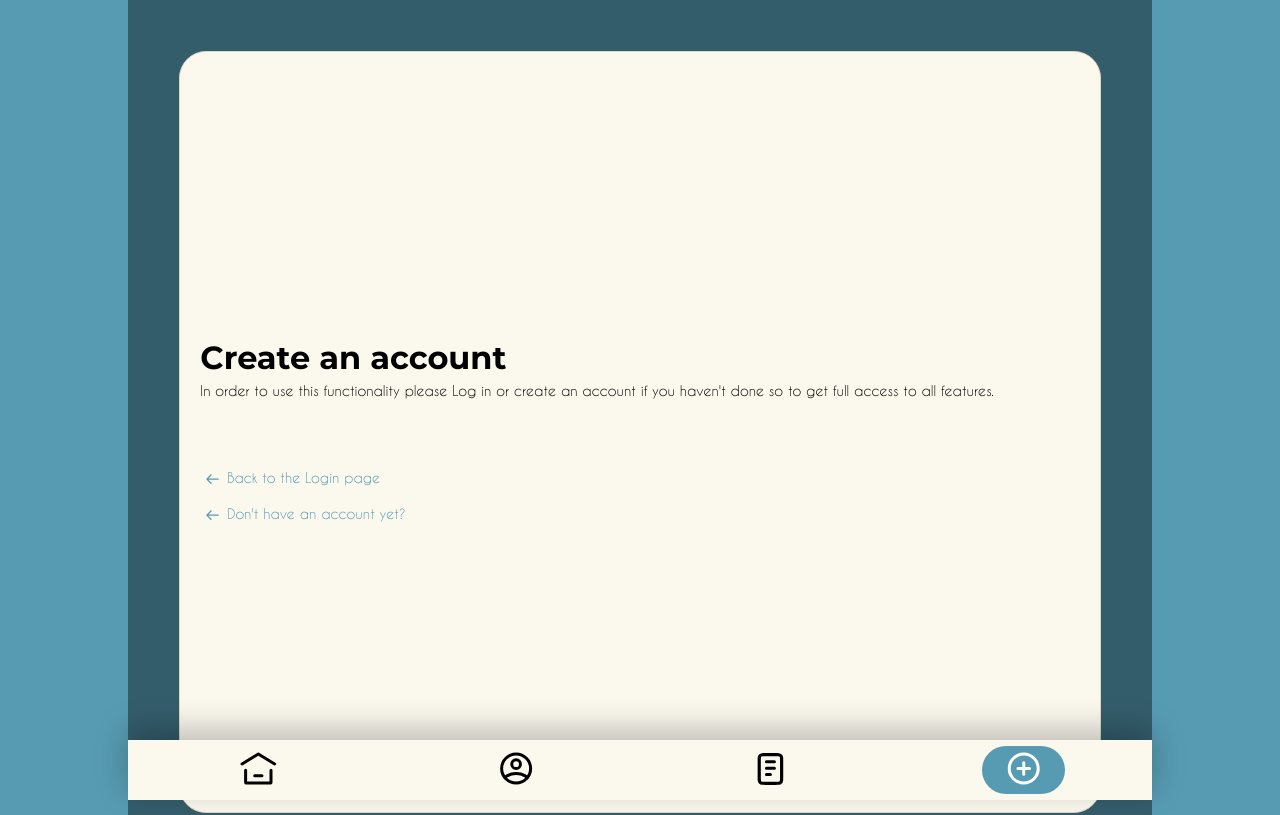
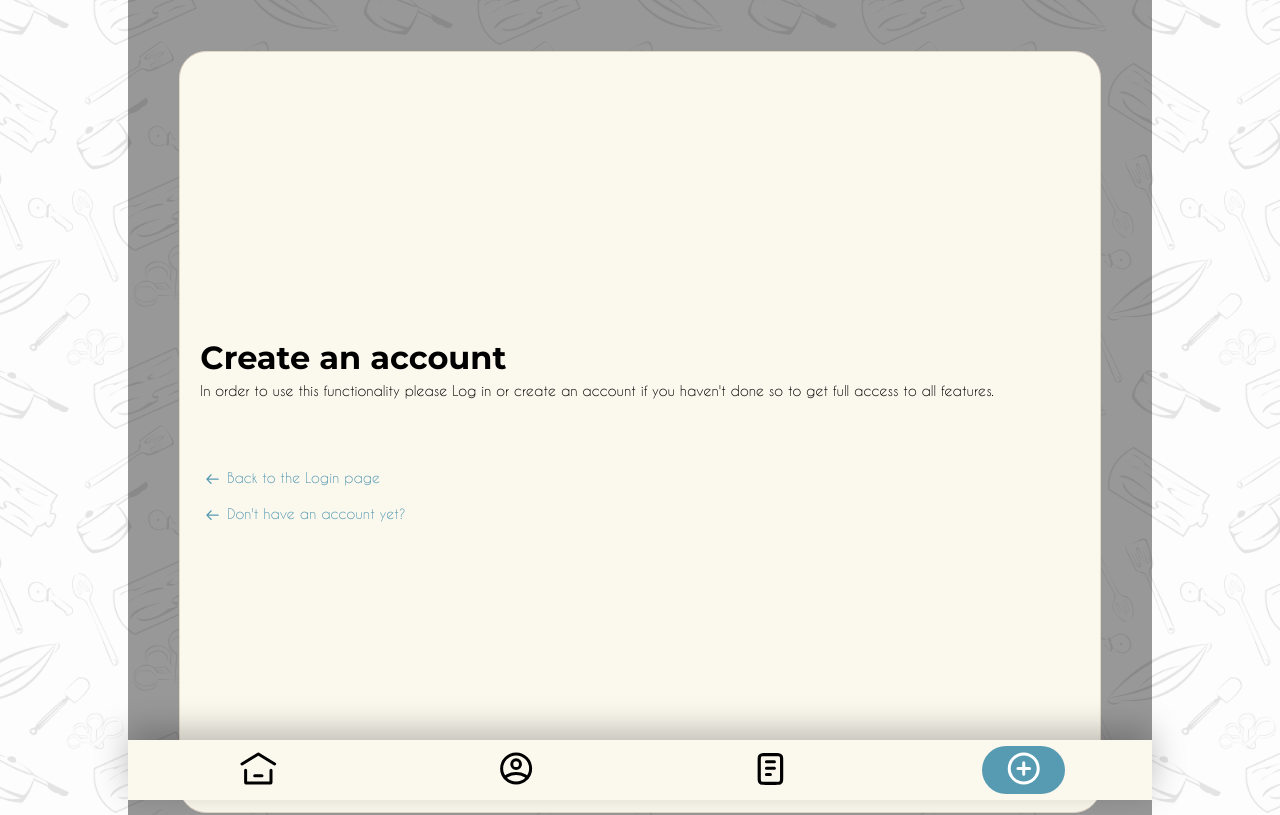
Before and after one commit to zhva/PocketRecipes, a React (Create React App) app: page /create-recipe in a window 1280 px wide. Shown: the top 815 px of the page. Built offline with nearby package versions, Linux system fonts and the light colour scheme; no server answers; the HTML template or start-up script is replaced by a standard one.

Commit message:
background experiment

```diff
--- a/src/App.scss
+++ b/src/App.scss
@@ -33,6 +33,7 @@
   max-width: $page-max-width;
   min-width: $page-min-width;
   margin: 0 auto;
+  z-index: 5;
 }
 
 /*TODO later this will be removed*/
@@ -40,10 +41,13 @@ body {
   margin: 0;
   width: 100%;
   height: 100vh;
-  background-color: hsl(195, 37, 52, 100%);
-  background-repeat:  no-repeat;
-  background-size: cover;
+  // background-color: hsl(195, 37, 52, 100%);
+  background-image: url('./images/BG_utensils.png');
+  background-repeat:  repeat;
+  background-size: 30%;
+  position: relative;
 }
+
 h1 {
   color: white;
   font-size: 2em;
--- a/src/scss/Card.scss
+++ b/src/scss/Card.scss
@@ -1,5 +1,6 @@
 .content-card{
-    background-image: linear-gradient($dark 60%, white);
+    //background-image: linear-gradient($dark 60%, white);
+    background-color: $light;
     position: relative;
     z-index: 10;
     padding: $recipe-card-paddind;
```
Also changed, not shown: src/images/BG_utensils.png (added).
